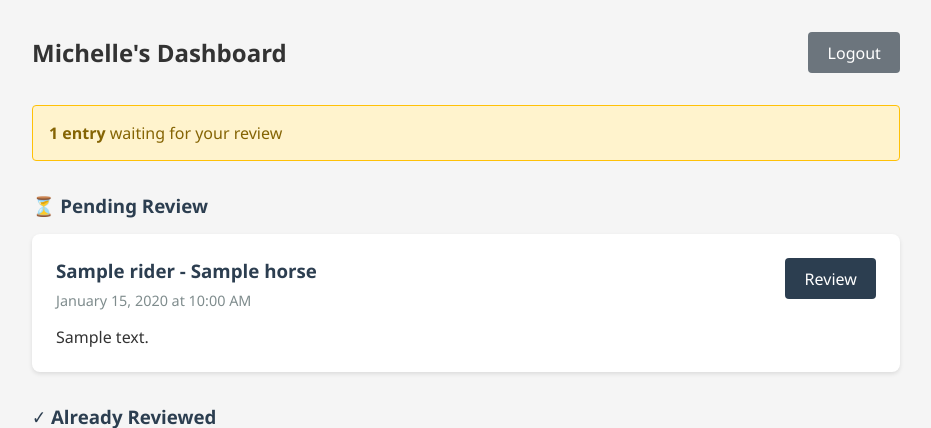
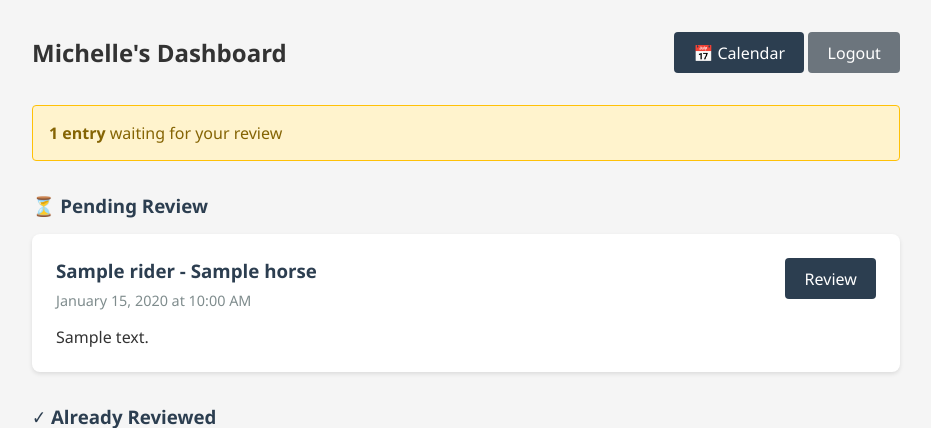
Before and after one commit to Dave-Perkins/journal-app, a Django app: template journal/templates/journal/michelle_dashboard.html in a window 1280 px wide. Shown: the top 428 px of the page, without its empty margins (174-1105 px from the left). Run offline with Django 4.2, Linux system fonts and the light colour scheme; the template is opened without the code that fills it: most values are stand-ins (such as "Sample title", 1, 10 or a date in 2020).

Commit message:
Add calendar links to rider and Michelle dashboards

```diff
--- a/journal/templates/journal/dashboard.html
+++ b/journal/templates/journal/dashboard.html
@@ -10,6 +10,7 @@
 
 <div style="margin-bottom: 2rem;">
     <a href="{% url 'create_entry' %}" class="btn btn-success">+ New Journal Entry</a>
+    <a href="{% url 'calendar' %}" class="btn btn-info">📅 Calendar</a>
 </div>
 
 {% if entries %}
--- a/journal/templates/journal/michelle_dashboard.html
+++ b/journal/templates/journal/michelle_dashboard.html
@@ -5,7 +5,10 @@
 {% block content %}
 <div style="display: flex; justify-content: space-between; align-items: center; margin-bottom: 2rem;">
     <h2>Michelle's Dashboard</h2>
-    <a href="{% url 'michelle_logout' %}" class="btn btn-secondary">Logout</a>
+    <div>
+        <a href="{% url 'michelle_calendar' %}" class="btn btn-info">📅 Calendar</a>
+        <a href="{% url 'michelle_logout' %}" class="btn btn-secondary">Logout</a>
+    </div>
 </div>
 
 <div style="background-color: #fff3cd; border: 1px solid #ffc107; padding: 1rem; border-radius: 4px; margin-bottom: 2rem;">
```
